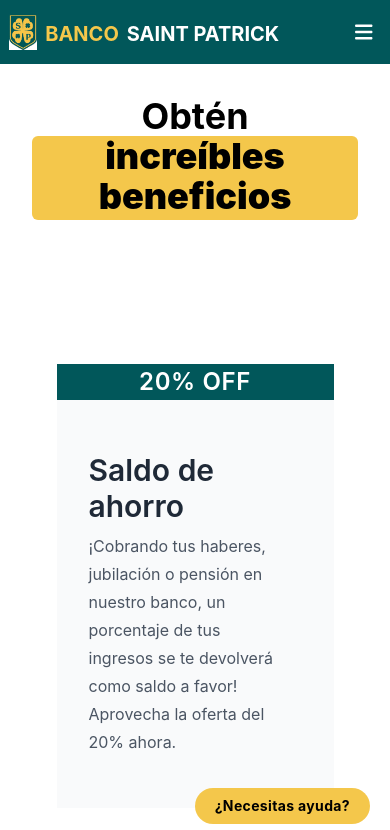
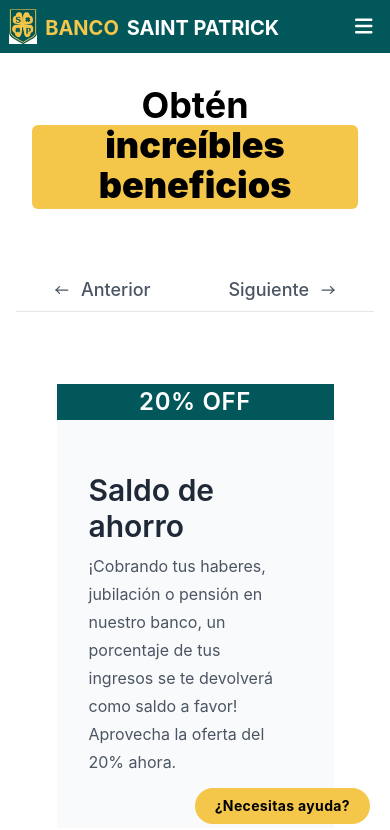
Before and after one commit to bank-saint-patrick/saint-patrick-bank-frontend, a React (Create React App) app: page /beneficios in a window 390 px wide. Shown: the top 830 px of the page. Built offline with nearby package versions, Linux system fonts and the light colour scheme.

Commit message:
fechas arregladas, historial de transferencias terminado

```diff
--- a/src/components/desktop/Desktop/index.jsx
+++ b/src/components/desktop/Desktop/index.jsx
@@ -183,7 +183,11 @@ const Desktop = () => {
         });
 
         Promise.all(transactionsFetching).then((transactions) => {
-            setTransactions(transactions.flat());
+            if (transactions.length > 0) {
+                setTransactions(transactions.flat().sort((a, b) => b.transactionID - a.transactionID));
+            } else {
+                setTransactions([]);
+            }
         });
     }, [products, token]);
 
--- a/src/components/desktop/Product/container.jsx
+++ b/src/components/desktop/Product/container.jsx
@@ -87,10 +87,17 @@ const ProductsContainer = ({ products, productSelected, setProductSelected, tran
                             const productReceptor = products.find((product) => product.productID === Number(transaction.productIDDestination));
 
                             const date = new Date(transaction.transactionDate);
+
                             const dateFormatted = date.toLocaleDateString('es-ES', {
                                 day: 'numeric',
                                 month: 'long',
                                 year: 'numeric',
+                            });
+
+                            const timeZoneOffset = new Date().getTimezoneOffset() * 60000;
+                            const timeZoneFormatted = new Date(date.getTime() - timeZoneOffset).toLocaleTimeString('es-ES', {
+                                hour: 'numeric',
+                                minute: 'numeric',
                             });
 
                             const productDestination = products.find((product) => product.productID === transaction.productIDDestination);
@@ -121,7 +128,7 @@ const ProductsContainer = ({ products, productSelected, setProductSelected, tran
                                             : 'Cuenta desconocida - ' + transaction.productIDDestination
                                     }
                                     number={transaction.productIDDestination}
-                                    timestamp={dateFormatted ? dateFormatted : 'Fecha desconocida'}
+                                    timestamp={dateFormatted ? dateFormatted + ', ' + timeZoneFormatted : 'Fecha desconocida'}
                                     ammount={transaction.transactionValue}
                                     img={contactReceptor ? contactReceptor.image : ''}
                                 />
--- a/src/components/desktop/Product/modalP.jsx
+++ b/src/components/desktop/Product/modalP.jsx
@@ -106,8 +106,7 @@ const ModalProductos = ({ productsType, url, token, modalProducto, setModalProdu
     const handleSetCardNumber = (e) => {
         const { value } = e.target;
 
-        // generate random number for card number
-        const cardNumber = Math.floor(Math.random() * (9999999999999 - 100000000000) + 100000000000);
+        const cardNumber = Math.floor(Math.random() * (999999999999 - 10000000000) + 10000000000);
 
         if (value === 1) {
             setCardNumber(cardNumber.toString());
--- a/src/components/desktop/Transaction/container.jsx
+++ b/src/components/desktop/Transaction/container.jsx
@@ -39,10 +39,17 @@ const TransactionsContainer = ({ transactions, url, token, contacts, setModalCon
                         const productReceptor = products.find((product) => product.productID === Number(transaction.productIDDestination));
 
                         const date = new Date(transaction.transactionDate);
+
                         const dateFormatted = date.toLocaleDateString('es-ES', {
                             day: 'numeric',
                             month: 'long',
                             year: 'numeric',
+                        });
+
+                        const timeZoneOffset = new Date().getTimezoneOffset() * 60000;
+                        const timeZoneFormatted = new Date(date.getTime() - timeZoneOffset).toLocaleTimeString('es-ES', {
+                            hour: 'numeric',
+                            minute: 'numeric',
                         });
 
                         const productDestination = products.find((product) => product.productID === transaction.productIDDestination);
@@ -74,7 +81,7 @@ const TransactionsContainer = ({ transactions, url, token, contacts, setModalCon
                                             : 'Cuenta desconocida - ' + transaction.productIDDestination
                                     }
                                     number={transaction.productIDDestination}
-                                    timestamp={dateFormatted ? dateFormatted : 'Fecha desconocida'}
+                                    timestamp={dateFormatted ? dateFormatted + ', ' + timeZoneFormatted : 'Fecha desconocida'}
                                     ammount={transaction.transactionValue}
                                     img={contactReceptor ? contactReceptor.image : ''}
                                 />
--- a/src/components/desktop/Transaction/modalT.jsx
+++ b/src/components/desktop/Transaction/modalT.jsx
@@ -2,9 +2,9 @@ import { FontAwesomeIcon } from '@fortawesome/react-fontawesome';
 import { faTimes, faSpinner } from '@fortawesome/free-solid-svg-icons';
 import { toast } from 'react-toastify';
 
-import { useState } from 'react';
+import React, { useState } from 'react';
 
-const ModalTransferencia = ({ modalTransferencia, setModalTransferencia, setTransactions, products, contacts, token, url }) => {
+const ModalTransferencia = ({ modalTransferencia, setModalTransferencia, products, contacts, token, url }) => {
     const [loading, setLoading] = useState(false);
     const [tokenConfirm, setTokenConfirm] = useState('');
     const [enabled, setEnabled] = useState(false);
@@ -38,23 +38,33 @@ const ModalTransferencia = ({ modalTransferencia, setModalTransferencia, setTran
             window.location.reload();
         } else {
             setLoading(false);
-            toast.error(data.message);
+            if (data.title) {
+                toast.error(data.title);
+            } else {
+                toast.error(data.message);
+            }
         }
     };
 
     const handleTransferSubmit = (e) => {
         e.preventDefault();
 
+        const date = new Date();
+        const dateString = date.toISOString();
+
         const data = Object.fromEntries(new FormData(e.target).entries());
-        const transaccion = { ...data, transactionTypeID: 1, transactionID: 0, transactionTypeName: 'Transferencia', transactionDate: new Date().toLocaleString() };
+        const transaccion = { ...data, transactionTypeID: 1, transactionID: 0, transactionTypeName: 'Transferencia', transactionDate: `${dateString}` };
 
         const producto = products.find((product) => Number(product.productID) === Number(transaccion.productIDOrigin));
 
         if (producto.saldoCupo > Number(data.transactionValue) && Number(data.transactionValue) > 0) {
             sendTransaction(transaccion);
             e.target.reset();
+            setModalTransferencia(false);
         } else {
-            toast.error(`El saldo de tu ${producto.productTypeID === 2 ? 'Cuenta corriente' : 'Cuenta ahorro'} - ${producto.productID} es insuficiente para realizar la transacción.`);
+            toast.error(`El saldo de tu ${producto.productTypeID === 2 ? 'Cuenta corriente' : 'Cuenta ahorro'} - ${producto.productID} es insuficiente para realizar la transacción. O ingresaste un monto inválido.`, {
+                duration: 8000,
+            });
         }
     };
 
@@ -213,4 +223,4 @@ const ModalTransferencia = ({ modalTransferencia, setModalTransferencia, setTran
     );
 };
 
-export default ModalTransferencia;
+export default React.memo(ModalTransferencia);
--- a/src/components/website/Benefits/index.jsx
+++ b/src/components/website/Benefits/index.jsx
@@ -58,17 +58,18 @@ export default function Benefits() {
     window.addEventListener('resize', handleChangeWidth);
 
     return (
-        <div className="wrapper flex-column h-screen">
+        <div className="wrapper flex flex-col h-screen">
             <Navbar />
             <h3 className="text-4xl font-bold text-center p-8">
                 Obtén <b className="bg-cream-can rounded-md px-2 inline-block pb-1">increíbles beneficios</b>
             </h3>
 
+            <div className="flex flex-col-reverse">
                 <div className="flex lg:flex-col w-full items-center lg:pb-10">
                     {benefits.map((benefit) => {
                         if (benefit.id === indexBenefit && width < 1024) {
                             return (
-                            <div key={benefit.id} className="mt-16 mx-auto w-5/6 xl:w-2/3 py-12 px-6 xl:px-0 flex justify-center items-center flex-col lg:h-[288px] ">
+                                <div key={benefit.id} className="mt-6 mx-auto w-5/6 xl:w-2/3 py-12 px-6 xl:px-0 flex justify-center items-center flex-col lg:h-[288px] ">
                                     <div className="flex flex-col justify-between bg-gray-50 items-stretch lg:flex-row">
                                         <div className="flex items-center bg-blue-stone justify-center">
                                             <p className="transform flex flex-shrink-0 lg:-rotate-90 text-2xl font-semibold tracking-wide leading-normal text-white">{benefit.percentage} OFF</p>
@@ -126,8 +127,8 @@ export default function Benefits() {
                     })}
                 </div>
 
-            <div className="flex lg:hidden items-center justify-center py-10 lg:px-0 sm:px-6 px-4">
-                <div className="lg:w-3/5 w-full flex items-center justify-around sm:justify-between border-t border-gray-200">
+                <div className="flex lg:hidden items-center justify-center pt-10 lg:px-0 sm:px-6 px-4">
+                    <div className="lg:w-3/5 w-full flex items-center justify-around sm:justify-between border-b border-gray-200">
                         <div
                             onClick={() => {
                                 if (indexBenefit === 1) {
@@ -136,7 +137,7 @@ export default function Benefits() {
                                     setIndexBenefit(indexBenefit - 1);
                                 }
                             }}
-                        className="flex items-center pt-3 text-gray-600 hover:text-indigo-700 cursor-pointer">
+                            className="flex items-center pb-3 text-gray-600 hover:text-indigo-700 cursor-pointer">
                             <svg width={14} height={8} viewBox="0 0 14 8" fill="none" xmlns="http://www.w3.org/2000/svg">
                                 <path d="M1.1665 4H12.8332" stroke="currentColor" strokeWidth="1.25" strokeLinecap="round" strokeLinejoin="round" />
                                 <path d="M1.1665 4L4.49984 7.33333" stroke="currentColor" strokeWidth="1.25" strokeLinecap="round" strokeLinejoin="round" />
@@ -144,6 +145,7 @@ export default function Benefits() {
                             </svg>
                             <p className="text-lg ml-3 font-medium leading-none ">Anterior</p>
                         </div>
+
                         <div className="sm:flex hidden">
                             {benefits.map((benefit, index) => {
                                 if (index + 1 === indexBenefit) {
@@ -153,7 +155,7 @@ export default function Benefits() {
                                                 setIndexBenefit(index + 1);
                                             }}
                                             key={benefit.id}
-                                        className="text-lg font-medium leading-none cursor-pointer text-indigo-700 border-t border-indigo-400 pt-3 mr-4 px-2">
+                                            className="text-lg font-medium leading-none cursor-pointer text-indigo-700 border-b-4 border-cream-can pb-3 mr-4 px-2">
                                             {index + 1}
                                         </p>
                                     );
@@ -164,13 +166,14 @@ export default function Benefits() {
                                                 setIndexBenefit(index + 1);
                                             }}
                                             key={benefit.id}
-                                        className="text-lg font-medium leading-none cursor-pointer text-gray-600 hover:text-indigo-700 border-t border-transparent hover:border-indigo-400 pt-3 mr-4 px-2">
+                                            className="text-lg font-medium leading-none cursor-pointer text-gray-600 hover:text-indigo-700 border-b-4 border-transparent hover:border-cream-can pb-3 mr-4 px-2">
                                             {index + 1}
                                         </p>
                                     );
                                 }
                             })}
                         </div>
+
                         <div
                             onClick={() => {
                                 if (indexBenefit < benefits.length) {
@@ -179,7 +182,7 @@ export default function Benefits() {
                                     setIndexBenefit(1);
                                 }
                             }}
-                        className="flex items-center pt-3 text-gray-600 hover:text-indigo-700 cursor-pointer">
+                            className="flex items-center pb-3 text-gray-600 hover:text-indigo-700 cursor-pointer">
                             <p className="text-lg font-medium leading-none mr-3">Siguiente</p>
                             <svg width={14} height={8} viewBox="0 0 14 8" fill="none" xmlns="http://www.w3.org/2000/svg">
                                 <path d="M1.1665 4H12.8332" stroke="currentColor" strokeWidth="1.25" strokeLinecap="round" strokeLinejoin="round" />
@@ -190,5 +193,6 @@ export default function Benefits() {
                     </div>
                 </div>
             </div>
+        </div>
     );
 }
--- a/src/components/website/Home/index.jsx
+++ b/src/components/website/Home/index.jsx
@@ -25,7 +25,7 @@ export default function Home() {
                     </p>
                     <Link to="/login">
                         <button tabIndex="0" className="bg-cream-can p-4 rounded-lg text-xl font-semibold hover:bg-green-900 hover:text-cream-can hover:ring-1 ring-dingley text-blue-stone my-7 lg:px-4 lg:py-3">
-                            SÍ, DESEO ASESORAMIENTO
+                            INGRESAR A LA BANCA ONLINE
                         </button>
                     </Link>
                 </div>
```
Lines whose indentation alone changed are shown as unchanged.
